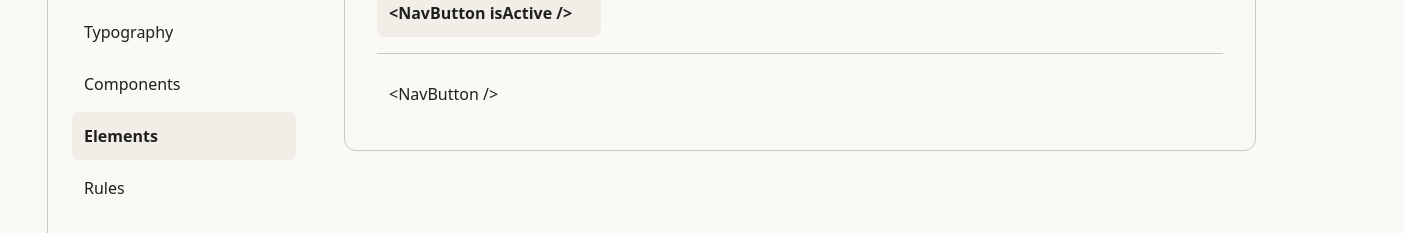
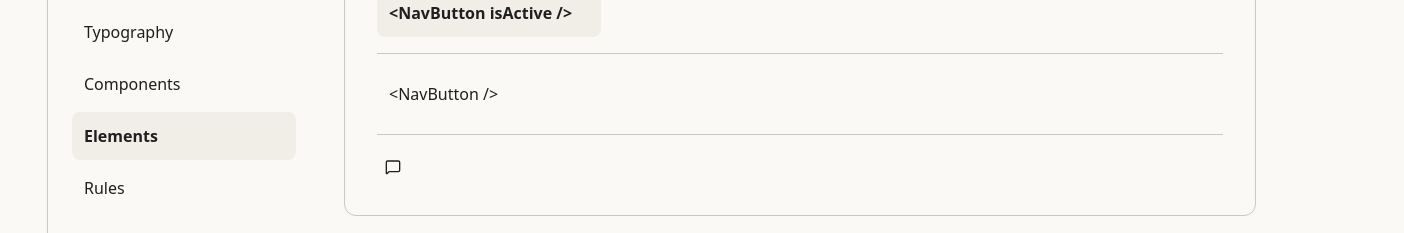
Before and after one commit to SwanHub/claudeiscoding, a Next.js app: page /design/elements in a window 1280 px wide. Shown: the part 164-397 px from the top of the page, 1404 px wide, since content can reach past the window. Built offline with nearby package versions, Linux system fonts and the light colour scheme.

Commit message:
refactoring sidenav

```diff
--- a/src/app/design/elements/page.tsx
+++ b/src/app/design/elements/page.tsx
@@ -1,18 +1,35 @@
 import LightArea from "@/containers/LightArea";
 import NavButton from "@/elements/NavButton";
+import NavIcon from "@/elements/NavIcon";
+import { MessageSquare } from "lucide-react";
+
+const BottomBorderArea = ({ children }: { children: React.ReactNode }) => {
+  return (
+    <span className="relative flex flex-col pb-4 mb-4 border-b-[0.5px] border-border">
+      {children}
+    </span>
+  );
+};
 
 const ElementsPage = () => {
   return (
     <LightArea>
       <section className="flex flex-col">
-        <span className="flex flex-col pb-4 mb-4 border-b-[0.5px] border-border">
+        <BottomBorderArea>
           <NavButton
             href="/design/elements"
             isActive={true}
             label="<NavButton isActive />"
           />
-        </span>
-        <NavButton href="/design/elements" label="<NavButton />" />
+        </BottomBorderArea>
+        <BottomBorderArea>
+          <NavButton
+            href="/design/elements"
+            isActive={false}
+            label="<NavButton />"
+          />
+        </BottomBorderArea>
+        <NavIcon icon={MessageSquare} label="<NavIcon MessageSquare />" />
       </section>
     </LightArea>
   );
--- a/src/app/layout.tsx
+++ b/src/app/layout.tsx
@@ -28,9 +28,9 @@ export default function RootLayout({
       <body
         className={`${geistSans.variable} ${geistMono.variable} antialiased`}
       >
-        <div className="flex h-screen">
+        <div className="flex">
           <SiteNavLeft />
-          <main className="flex-1">{children}</main>
+          <main className="flex-1 ml-12">{children}</main>
         </div>
       </body>
     </html>
--- a/src/components/SiteNavLeft.tsx
+++ b/src/components/SiteNavLeft.tsx
@@ -4,7 +4,7 @@ import { MessageSquare, Users, Paintbrush } from "lucide-react";
 
 export default function SiteNavLeft() {
   return (
-    <aside className="w-12 border-r border-border flex flex-col items-center py-4 gap-1">
+    <aside className="fixed left-0 top-0 w-12 border-r-[0.5px] border-border flex flex-col items-center py-4 gap-1 h-screen bg-background">
       <CreateNewButton />
       <NavIcon icon={MessageSquare} label="Chat" />
       <NavIcon icon={Users} label="Community" />
--- a/src/elements/NavIcon.tsx
+++ b/src/elements/NavIcon.tsx
@@ -9,7 +9,7 @@ const NavIcon = ({
   return (
     <div className="group relative flex items-center">
       <button
-        className="w-8 h-8 rounded-lg hover:bg-claude-beige flex items-center justify-center transition-colors cursor-pointer"
+        className="w-8 h-8 rounded-lg hover:bg-highlight-hover flex items-center justify-center transition-colors cursor-pointer"
         aria-label={label}
       >
         <IconComponent size={16} strokeWidth={2} />
```
